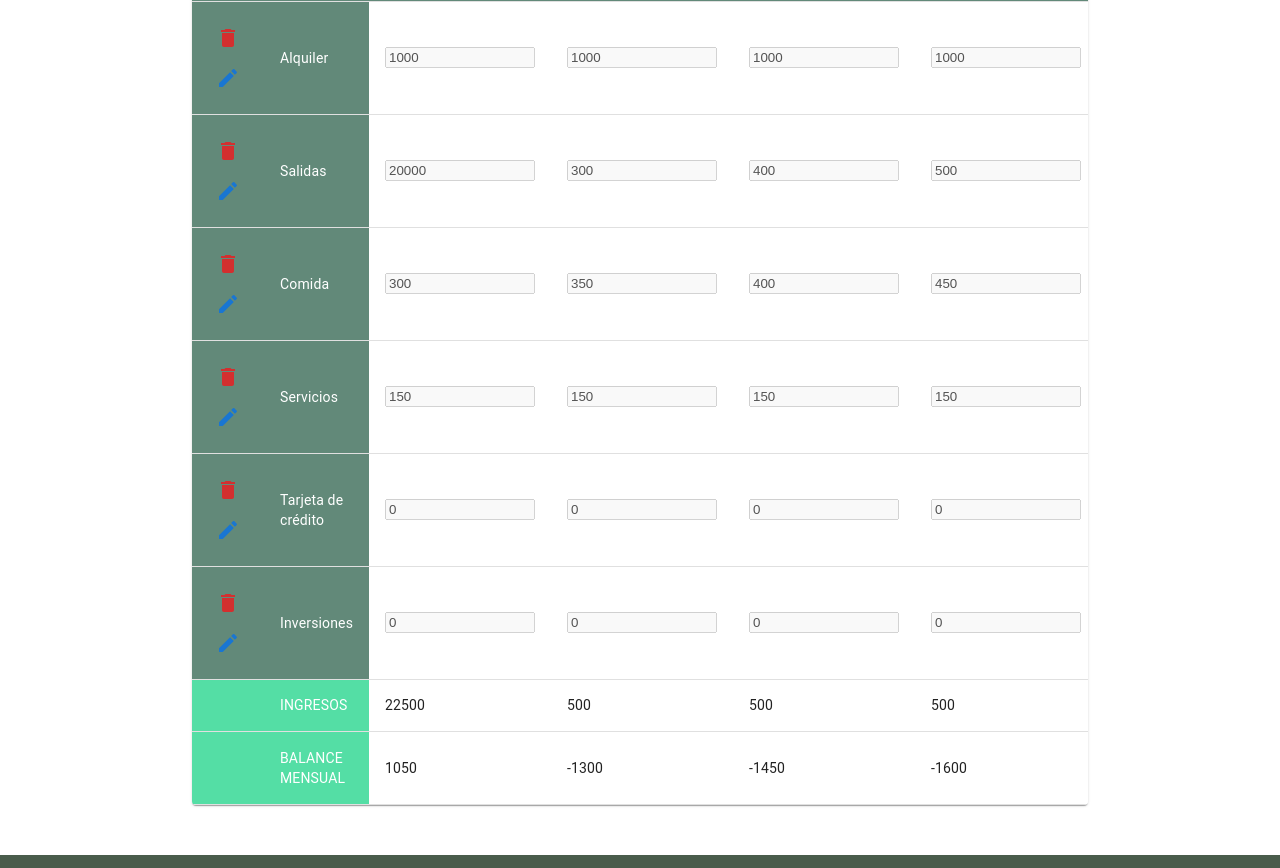
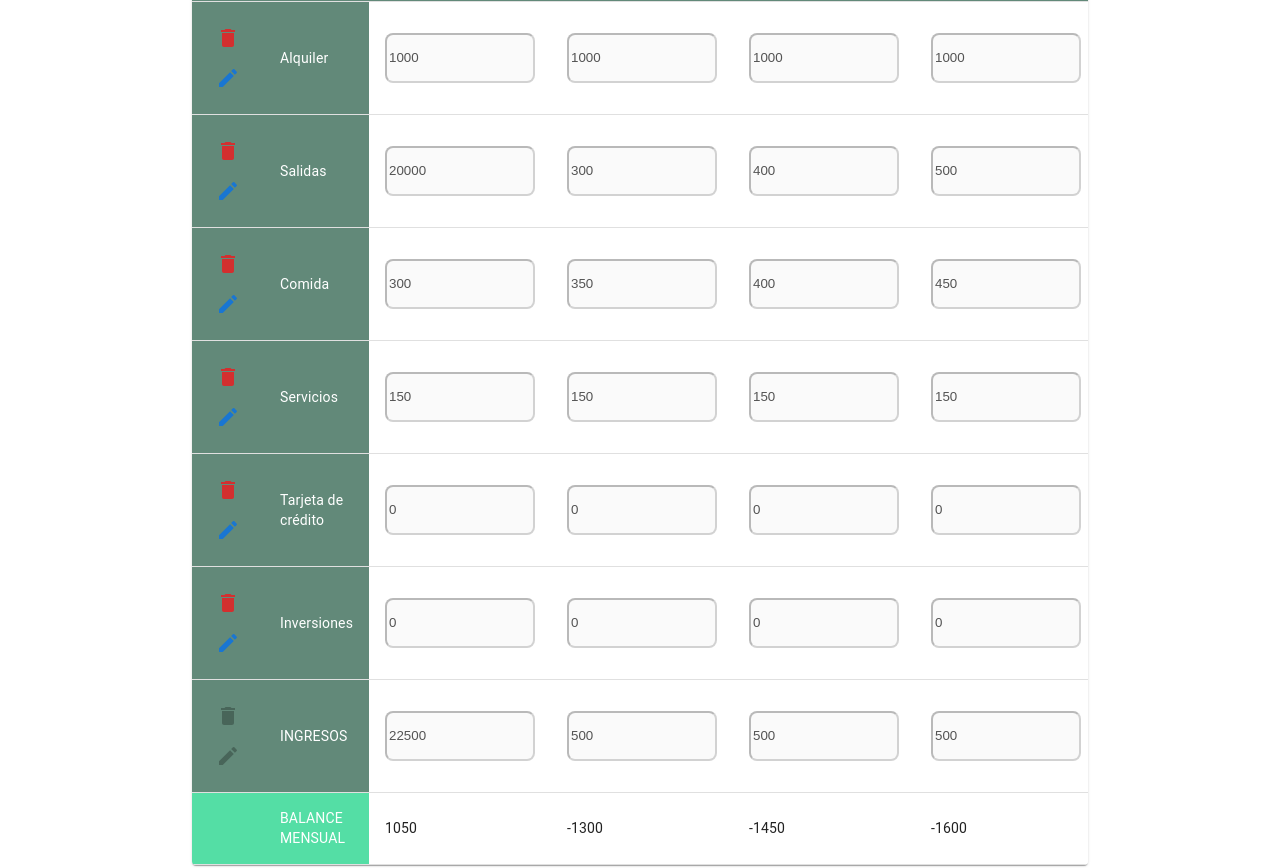
Before and after one commit to Ren991/NoTeLaDeliresApp, a React (Vite) app in the folder frontend/: page /home in a window 1280 px wide. Shown: the part 237-1105 px from the top of the page. Built offline with nearby package versions, Linux system fonts and the light colour scheme.

Commit message:
fix disabled edit y delete en INGRESOS

```diff
--- a/frontend/src/components/TablaBalance/AnualChartsBalance.jsx
+++ b/frontend/src/components/TablaBalance/AnualChartsBalance.jsx
@@ -53,7 +53,7 @@ const AnualChartsBalance = ({ data , ingresosMensuales}) => {
             <LineChart
               width={600}
               height={300}
-              series={[{ data: uData, label: 'uv', area: true, showMark: false }]}
+              series={[{ data: uData, label: 'Gastos Totales por mes', area: true, showMark: false }]}
               xAxis={[{ scaleType: 'point', data: xLabels }]}
               sx={{
                 '.MuiLineElement-root': {
--- a/frontend/src/components/TablaBalance/TablaBalance.jsx
+++ b/frontend/src/components/TablaBalance/TablaBalance.jsx
@@ -1,21 +1,11 @@
 import React, { useState, useEffect } from "react";
-import Table from "@mui/material/Table";
-import TableBody from "@mui/material/TableBody";
-import TableCell from "@mui/material/TableCell";
-import TableContainer from "@mui/material/TableContainer";
-import TableHead from "@mui/material/TableHead";
-import TableRow from "@mui/material/TableRow";
-import Paper from "@mui/material/Paper";
-import IconButton from "@mui/material/IconButton";
+import {  Table, TableBody, TableCell, TableContainer, TableHead, TableRow, Paper, IconButton, Button,TextField,Modal,Box} from "@mui/material";
+import { Link } from "react-router-dom";
 import DeleteIcon from "@mui/icons-material/Delete";
 import EditIcon from "@mui/icons-material/Edit";
+import AddCircleIcon from '@mui/icons-material/AddCircle';
 import jsonData from "./data.json";
 import AnualChartsBalance from "./AnualChartsBalance";
-import { Link } from "react-router-dom";
-import { Button, TextField } from "@mui/material";
-import { Modal,Box} from "@mui/material";
-import AddCircleIcon from '@mui/icons-material/AddCircle';
-
 
 const TablaBalance = () => {
   const [data, setData] = useState([]);
@@ -26,10 +16,7 @@ const TablaBalance = () => {
   const [editableValues, setEditableValues] = useState([]);
   const [editingMonth, setEditingMonth] = useState(null);
 
-  const months = [
-    'Enero', 'Febrero', 'Marzo', 'Abril', 'Mayo', 'Junio',
-    'Julio', 'Agosto', 'Septiembre', 'Octubre', 'Noviembre', 'Diciembre'
-  ];
+  const months = [ 'Enero', 'Febrero', 'Marzo', 'Abril', 'Mayo', 'Junio','Julio', 'Agosto', 'Septiembre', 'Octubre', 'Noviembre', 'Diciembre' ];
 
   useEffect(() => {
     const fetchData = async () => {
@@ -75,6 +62,7 @@ const TablaBalance = () => {
       }
       setBalanceMensual(balance);
       setIngresosMensuales(gastosMensuales);
+      console.log(balance);
     }
   }, [data, ingresos]);
 
@@ -113,7 +101,8 @@ const TablaBalance = () => {
 
   const handleExpenseChange = (categoryIndex, monthIndex, newValue) => {
     const newData = [...data];
-    newData[categoryIndex].expenses[monthIndex].amount = newValue;
+    const parsedValue = parseFloat(newValue);
+    newData[categoryIndex].expenses[monthIndex].amount = isNaN(parsedValue) ? 0 : parsedValue;
     setData(newData);
   };
 
@@ -163,12 +152,13 @@ const TablaBalance = () => {
           <TableBody>
             {data.map((item, index) => (
               <TableRow key={index}>
-                {item.category !== "INGRESOS" && (
+                {item.category  && (
                   <>
                     <TableCell style={{ background: "#628979" }}>
                       <IconButton
                         aria-label="delete"
                         color="error"
+                        disabled={item.category === "INGRESOS"}
                         onClick={() => handleDeleteRow(index)}
                       >
                         <DeleteIcon />
@@ -177,6 +167,7 @@ const TablaBalance = () => {
                         aria-label="edit"
                         color="primary"
                         onClick={() => handleEditCategory(index)}
+                        disabled={item.category === "INGRESOS"}
                       >
                         <EditIcon />
                       </IconButton>
@@ -189,10 +180,11 @@ const TablaBalance = () => {
                     {item.expenses.map((expense, expenseIndex) => (
                       <TableCell key={expenseIndex}>
                            <input
+                              type="number"
                               disabled={editingMonth !== expenseIndex}
                               value={expense.amount}
                               onChange={(e) => handleExpenseChange(index, expenseIndex, e.target.value)}
-                              style={{width:"150px"}}
+                              style={{width:"150px", height:"50px" , borderRadius:"0.5rem"}}
                             />
                       </TableCell>
                     ))}
@@ -201,15 +193,15 @@ const TablaBalance = () => {
               </TableRow>
             ))}
             <TableRow>
-              <TableCell
+              {/*<TableCell
                 style={{ background: "#54DEA5", color: "white" }}
               ></TableCell>
-              <TableCell style={{ background: "#54DEA5", color: "white" }}>
+               <TableCell style={{ background: "#54DEA5", color: "white" }}>
                 INGRESOS
               </TableCell>
               {ingresos.map((income, index) => (
                 <TableCell key={index}>{income.amount}</TableCell>
-              ))}
+              ))} */}
             </TableRow>
             <TableRow>
               <TableCell
```
